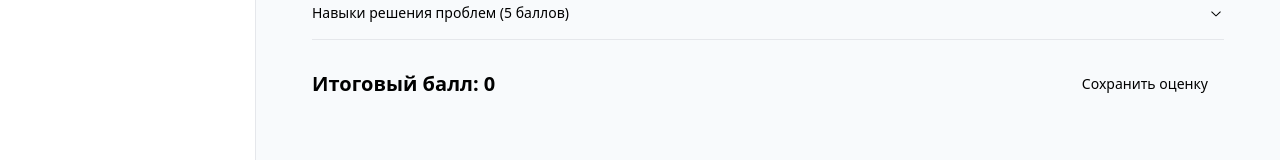
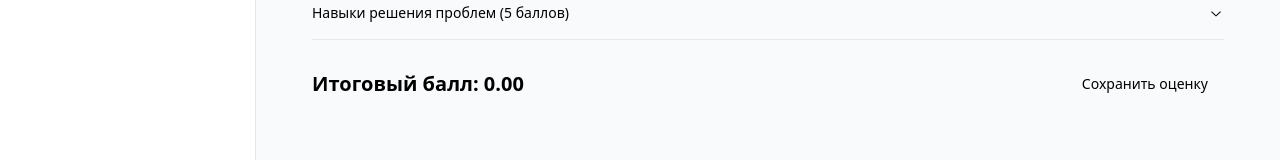
Before and after one commit to haaum666/Recruitlytics, a React (Vite) app: page / in a window 1280 px wide. Shown: the part 778-938 px from the top of the page. Built offline with nearby package versions, Linux system fonts and the light colour scheme.

Commit message:
Update AssessmentPage.jsx

```diff
--- a/src/pages/AssessmentPage.jsx
+++ b/src/pages/AssessmentPage.jsx
@@ -58,11 +58,19 @@ function AssessmentPage() {
   };
 
   const calculateTotalScore = () => {
-    return questions.reduce((total, question) => {
+    const totalWeightedScore = questions.reduce((total, question) => {
       const item = assessmentData[question.id] || {};
       const score = item.score || 0;
       return total + score * question.weight;
     }, 0);
+
+    const totalWeight = questions.reduce((total, question) => total + question.weight, 0);
+
+    if (totalWeight === 0) {
+      return 0;
+    }
+
+    return (totalWeightedScore / totalWeight).toFixed(2);
   };
 
   const saveAssessment = () => {
```
